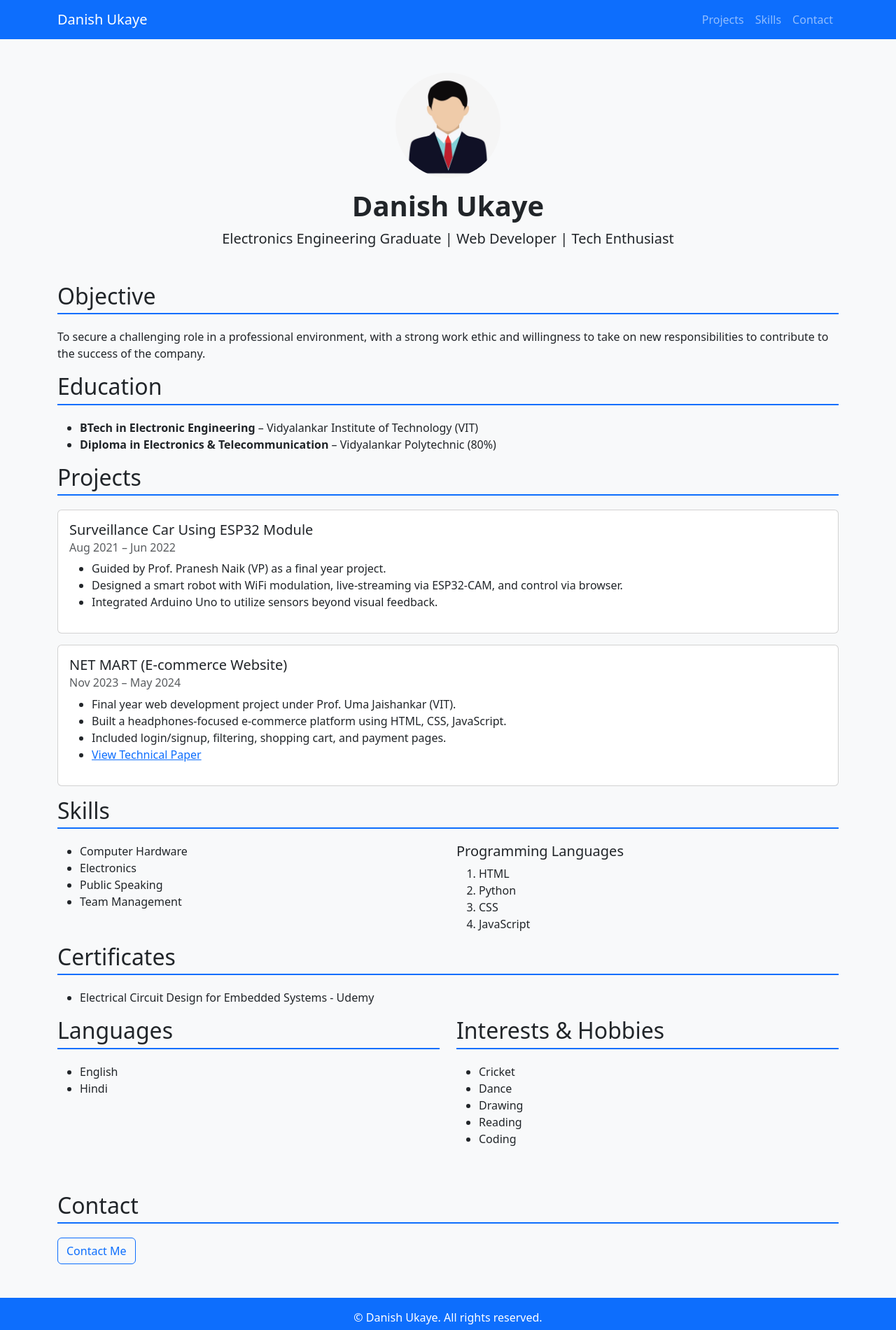
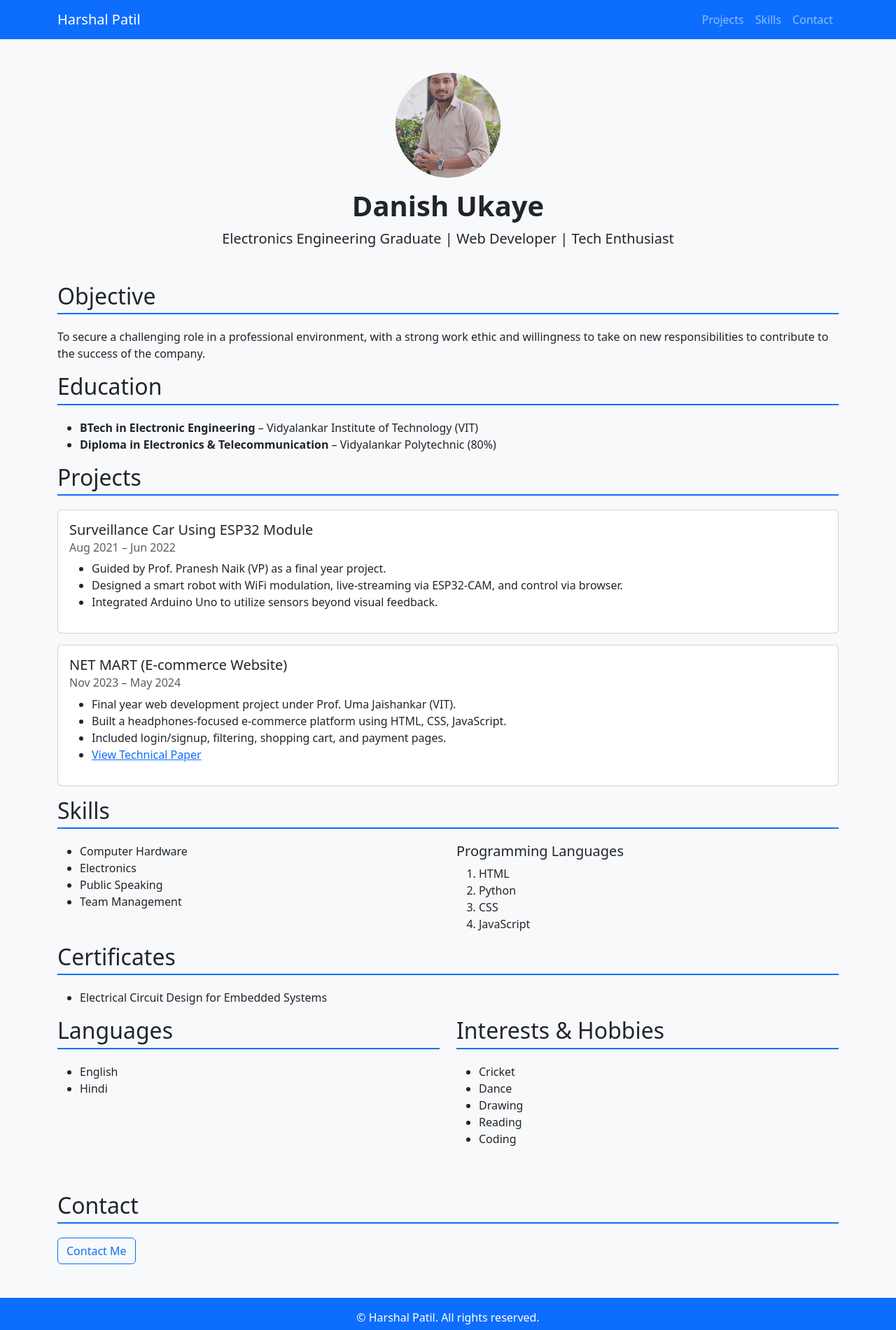
Before and after one commit to Lathish9/danish-resume, a plain HTML site: page index.html in a window 1280 px wide. Shown: the whole page at 70% size. Drawn offline with nearby package versions, Linux system fonts and the light colour scheme.

Commit message:
first commit

```diff
--- a/index.html
+++ b/index.html
@@ -3,7 +3,7 @@
 <head>
   <meta charset="UTF-8" />
   <meta name="viewport" content="width=device-width, initial-scale=1" />
-  <title>Danish Ukaye - Resume</title>
+  <title>Harshal Patil - Resume</title>
   <link href="https://cdn.jsdelivr.net/npm/bootstrap@5.3.2/dist/css/bootstrap.min.css" rel="stylesheet" />
   <style>
     body {
@@ -27,7 +27,7 @@
   <!-- Navbar -->
   <nav class="navbar navbar-expand-lg navbar-dark bg-primary">
     <div class="container">
-      <a class="navbar-brand" href="#">Danish Ukaye</a>
+      <a class="navbar-brand" href="#">Harshal Patil</a>
       <button class="navbar-toggler" type="button" data-bs-toggle="collapse" data-bs-target="#navbarNav">
         <span class="navbar-toggler-icon"></span>
       </button>
@@ -44,7 +44,7 @@
   <!-- Profile Section -->
   <div class="container my-5">
     <div class="text-center">
-      <img src="./Tushar.png" alt="Profile Picture" class="profile-img mb-3" />
+      <img src="./Harshal.png" alt="Profile Picture" class="profile-img mb-3" />
       <h1 class="fw-bold">Danish Ukaye</h1>
       <p class="lead">Electronics Engineering Graduate | Web Developer | Tech Enthusiast</p>
     </div>
@@ -125,7 +125,7 @@
     <section>
       <h2 class="section-title">Certificates</h2>
       <ul>
-        <li>Electrical Circuit Design for Embedded Systems - Udemy</li>
+        <li>Electrical Circuit Design for Embedded Systems</li>
       </ul>
     </section>
 
@@ -159,7 +159,7 @@
 
   <!-- Footer -->
   <footer class="bg-primary text-white text-center py-3 mt-5">
-    <p class="mb-0">© Danish Ukaye. All rights reserved.</p>
+    <p class="mb-0">© Harshal Patil. All rights reserved.</p>
   </footer>
 
   <script src="https://cdn.jsdelivr.net/npm/bootstrap@5.3.2/dist/js/bootstrap.bundle.min.js"></script>
```
Also changed, not shown: Harshal.png (added), Tushar.png (deleted).
